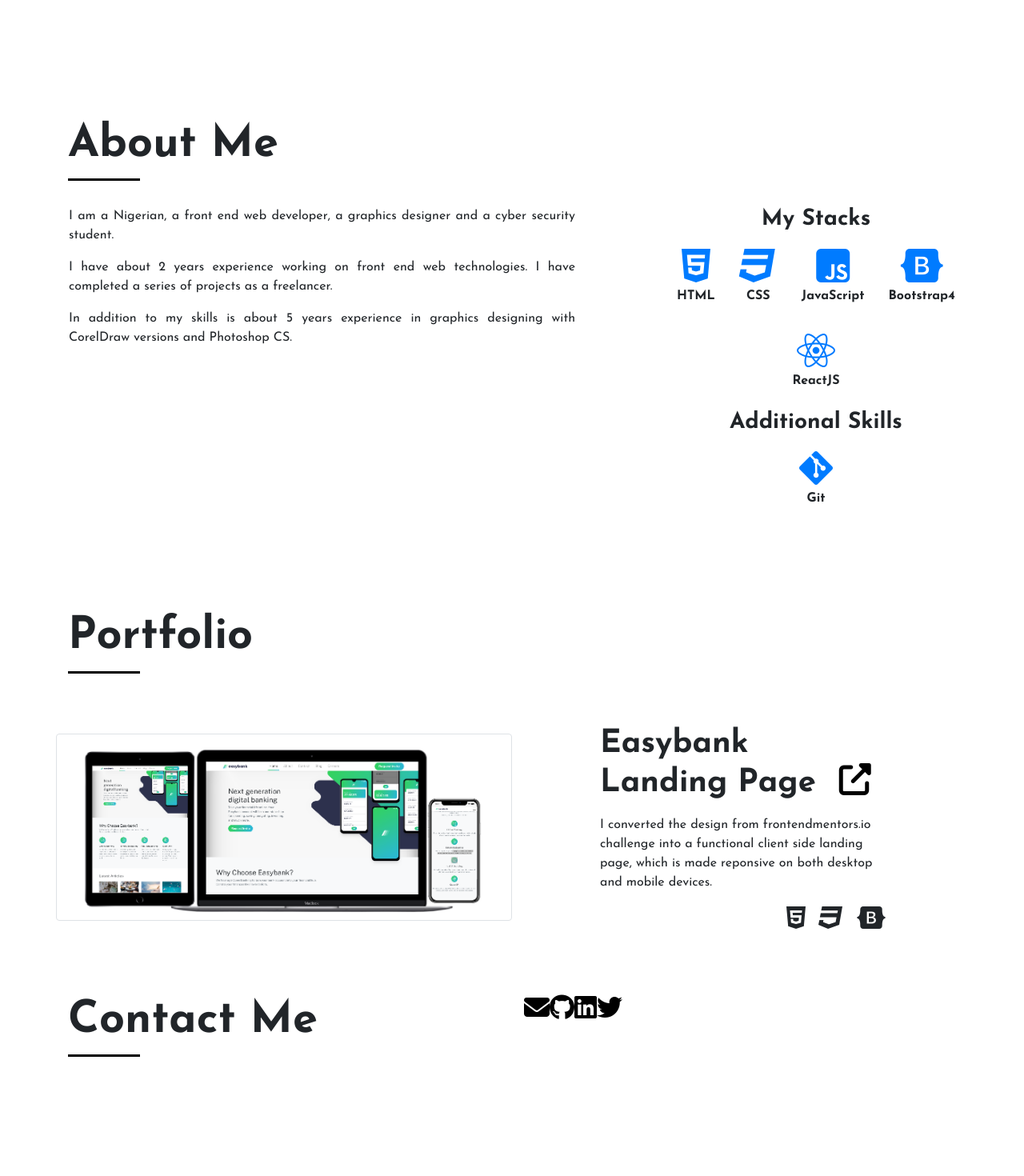
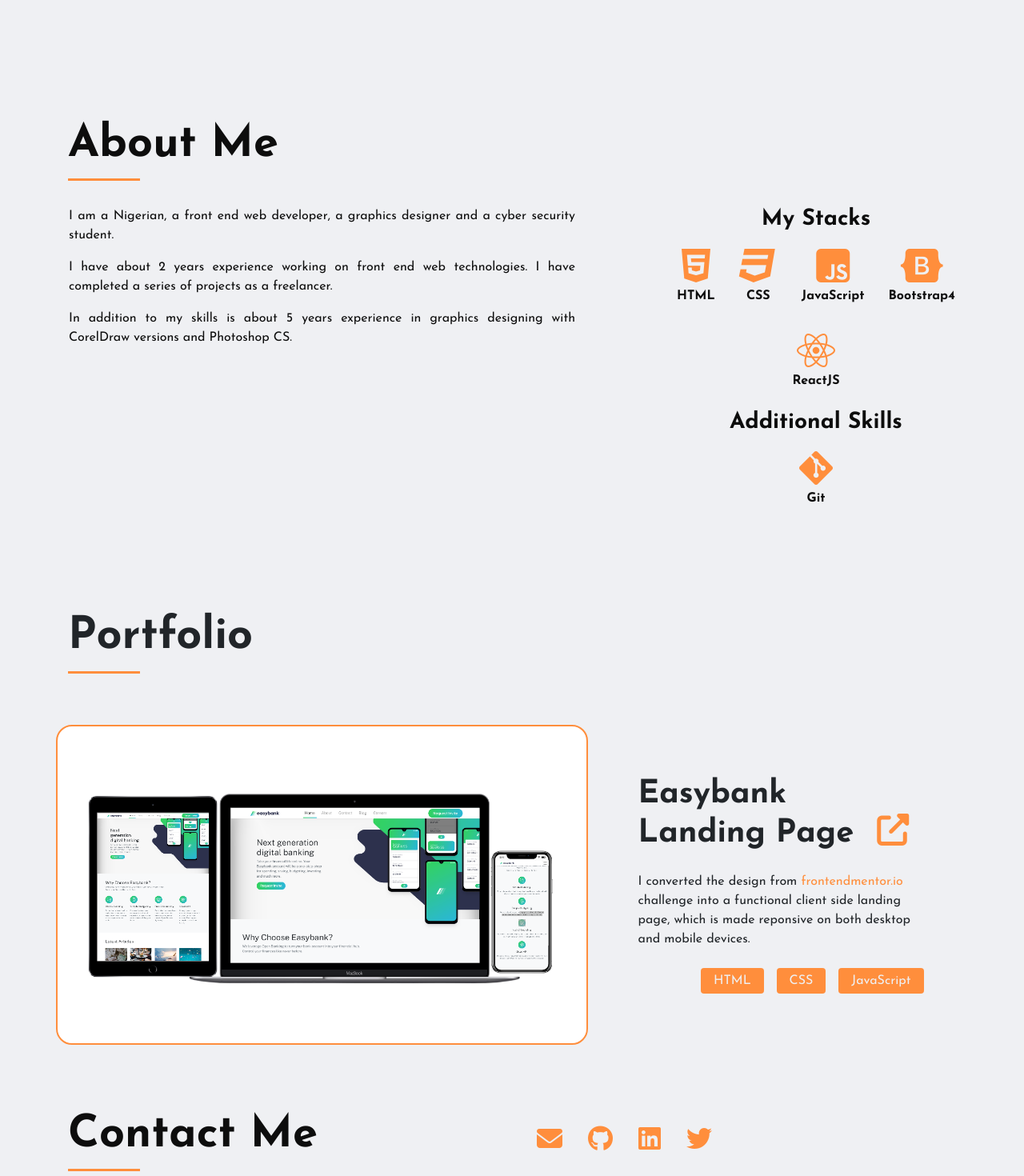
Before and after one commit to devphenom/Tandem-Trivia, a React (Create React App) app: page / in a window 1280 px wide. Shown: the part 780-2250 px from the top of the page at 80% size. Before the commit the page ends 2157 px from the top, so only its background shows below. Built offline with nearby package versions, Linux system fonts and the light colour scheme.

Commit message:
Added aos and responsiveness

```diff
--- a/src/components/About.jsx
+++ b/src/components/About.jsx
@@ -1,12 +1,12 @@
 import React from "react";
 
 const AboutMe = () => (
-  <section id="about" className="py-3">
+  <section id="about" className="p-3">
     <div className="container">
       <div className="row">
         <div className="col">
           <h1
-            className="display-4 font-weight-bold"
+            className="display-4 font-weight-bold headline"
             data-aos="fade-left"
             data-aos-duration="1000"
             // data-aos-delay="250"
@@ -24,7 +24,7 @@ const AboutMe = () => (
         </div>{" "}
       </div>
       <div className="row py-3">
-        <div className="col-md-7 text-justify p-3">
+        <div className="col-md-7 text-justify p-3 p">
           <p
             data-aos="fade-up"
             data-aos-duration="1000"
@@ -53,17 +53,17 @@ const AboutMe = () => (
             designing with CorelDraw versions and Photoshop CS.
           </p>
         </div>
-        <div className="col-md-4 p-3 ml-auto">
+        <div className="col-md-5 col-lg-4 p-3 ml-auto">
           <h3
-            className="text-center font-weight-bold"
-            data-aos="slide-left"
+            className="text-center font-weight-bold headline"
+            data-aos="fade-left"
             data-aos-duration="1500"
             // data-aos-delay="250"
             data-aos-easing="linear"
           >
             My Stacks
           </h3>
-          <div className="row">
+          <div className="row ">
             <div
               className="text-center p-2 mx-auto"
               data-aos="fade-up"
@@ -71,8 +71,8 @@ const AboutMe = () => (
               data-aos-delay="100"
               data-aos-easing="linear"
             >
-              <i class="fab fa-html5 fa-3x text-primary" aria-hidden="true"></i>
-              <p className="font-weight-bold">HTML</p>
+              <i class="fab fa-html5 fa-3x text-orange" aria-hidden="true"></i>
+              <p className="font-weight-bold p">HTML</p>
             </div>
             <div
               className="text-center p-2 mx-auto"
@@ -81,8 +81,8 @@ const AboutMe = () => (
               data-aos-delay="200"
               data-aos-easing="linear"
             >
-              <i class="fab fa-css3 fa-3x text-primary" aria-hidden="true"></i>
-              <p className="font-weight-bold">CSS</p>
+              <i class="fab fa-css3 fa-3x text-orange" aria-hidden="true"></i>
+              <p className="font-weight-bold p">CSS</p>
             </div>
             <div
               className="text-center p-2 mx-auto"
@@ -92,10 +92,10 @@ const AboutMe = () => (
               data-aos-easing="linear"
             >
               <i
-                class="fab fa-js-square fa-3x text-primary"
+                class="fab fa-js-square fa-3x text-orange"
                 aria-hidden="true"
               ></i>
-              <p className="font-weight-bold">JavaScript</p>
+              <p className="font-weight-bold p">JavaScript</p>
             </div>
             <div
               className="text-center p-2 mx-auto"
@@ -105,10 +105,10 @@ const AboutMe = () => (
               data-aos-easing="linear"
             >
               <i
-                class="fab fa-bootstrap fa-3x text-primary"
+                class="fab fa-bootstrap fa-3x text-orange"
                 aria-hidden="true"
               ></i>
-              <p className="font-weight-bold">Bootstrap4</p>
+              <p className="font-weight-bold p">Bootstrap4</p>
             </div>
             <div
               className="text-center p-2 mx-auto"
@@ -117,12 +117,12 @@ const AboutMe = () => (
               data-aos-delay="500"
               data-aos-easing="linear"
             >
-              <i class="fab fa-react fa-3x text-primary" aria-hidden="true"></i>
-              <p className="font-weight-bold">ReactJS</p>
+              <i class="fab fa-react fa-3x text-orange" aria-hidden="true"></i>
+              <p className="font-weight-bold p">ReactJS</p>
             </div>
           </div>
           <h3
-            className="text-center font-weight-bold"
+            className="text-center font-weight-bold headline"
             data-aos="fade-right"
             data-aos-duration="1000"
             data-aos-easing="linear"
@@ -138,10 +138,10 @@ const AboutMe = () => (
               data-aos-easing="linear"
             >
               <i
-                class="fab fa-git-alt fa-3x text-primary"
+                class="fab fa-git-alt fa-3x text-orange"
                 aria-hidden="true"
               ></i>
-              <p className="font-weight-bold">Git</p>
+              <p className="font-weight-bold p">Git</p>
             </div>
           </div>
         </div>
--- a/src/components/App.jsx
+++ b/src/components/App.jsx
@@ -14,7 +14,7 @@ import Contact from "./Contact";
 // });
 
 const App = () => (
-  <div className="">
+  <div className="bg-p">
     <React.Fragment>
       <Navbar />
       <Main />
--- a/src/components/Contact.jsx
+++ b/src/components/Contact.jsx
@@ -1,20 +1,38 @@
 import React from "react";
 
 const Contact = () => (
-  <div id="contact" className="py-2">
+  <div id="contact" className="p-2">
     <div className="container">
-      <div className="row py-5">
+      <div className="row py-5 align-items-center">
         <div className="col-md-6">
-          <h1 className="display-4 font-weight-bold">Contact Me</h1>
-          <div className="underline"></div>
+          <h1
+            className="display-4 font-weight-bold headline"
+            data-aos="fade-left"
+            data-aos-duration="1000"
+            // data-aos-delay="600"
+            data-aos-easing="linear"
+          >
+            Contact Me
+          </h1>
+          <div
+            className="underline mb-4 mb-md-0"
+            data-aos="fade-right"
+            data-aos-duration="1000"
+            data-aos-easing="linear"
+          ></div>
         </div>{" "}
-        {/* </div> */}
-        {/* <div className="row"> */}
-        <div className="col-md-5 links">
+        <div
+          className="col-md-5 links"
+          data-aos="fade-left"
+          data-aos-duration="1500"
+          data-aos-delay="600"
+          data-aos-easing="linear"
+        >
           <a
             href="mailto:aliabdulsamad15@gmail.com"
             target="_blank"
             rel="noopener noreferrer"
+            className="mx-2 p-2"
           >
             <i class="fa fa-envelope fa-2x" aria-hidden="true"></i>
           </a>
@@ -22,6 +40,7 @@ const Contact = () => (
             href="https://www.github.com/devphenom"
             target="_blank"
             rel="noopener noreferrer"
+            className="mx-2 p-2"
           >
             <i class="fab fa-github fa-2x"></i>
           </a>
@@ -29,6 +48,7 @@ const Contact = () => (
             href="https://www.linkedin.com/in/devphenom"
             target="_blank"
             rel="noopener noreferrer"
+            className="mx-2 p-2"
           >
             <i class="fab fa-linkedin fa-2x"></i>
           </a>
@@ -36,6 +56,7 @@ const Contact = () => (
             href="https://www.twitter.com/dev_phenom"
             target="_blank"
             rel="noopener noreferrer"
+            className="mx-2 p-2"
           >
             <i class="fab fa-twitter fa-2x"></i>
           </a>
--- a/src/components/Portfolio.jsx
+++ b/src/components/Portfolio.jsx
@@ -1,40 +1,129 @@
 import React from "react";
 
 const Portfolio = () => (
-  <section id="portfolio" className="py-2">
+  <section id="portfolio" className="p-2">
     <div className="container">
       <div className="row py-5">
         <div className="col">
-          <h1 className="display-4 font-weight-bold">Portfolio</h1>
-          <div className="underline"></div>
+          <h1
+            className="display-4 font-weight-bold"
+            data-aos="fade-right"
+            data-aos-duration="1000"
+            // data-aos-delay="200"
+            data-aos-easing="linear"
+          >
+            Portfolio
+          </h1>
+          <div
+            className="underline"
+            data-aos="fade-left"
+            data-aos-duration="1000"
+            // data-aos-delay="200"
+            data-aos-easing="linear"
+          ></div>
         </div>{" "}
       </div>
       <div className="row py-3 align-items-center">
-        <div className="col-md-6 border rounded">
+        <div
+          className="col-md-7 portimg mx-3 mx-md-0 text-center d-flex align-items-center"
+          data-aos="fade-right"
+          data-aos-duration="1000"
+          data-aos-delay="200"
+          data-aos-easing="linear"
+        >
           <img
             src={require("../imgs/easybanks.png")}
             alt=""
             className="img-fluid"
           />
         </div>
-        <div className="col-md-4 mx-auto">
-          <h1 className="font-weight-bold">
+        <div className="col-md-5 col-lg-4 mx-auto rounded">
+          <h1
+            className="font-weight-bold portfolio-name py-2"
+            data-aos="fade-left"
+            data-aos-duration="1000"
+            data-aos-delay="200"
+            data-aos-easing="linear"
+          >
             Easybank Landing Page{" "}
             <span>
-              <a href="https://easybank-landing-page-sooty.vercel.app/">
+              <a
+                href="https://easybank-landing-page-sooty.vercel.app/"
+                target="_blank"
+                rel="noopener noreferrer"
+              >
                 <i className="fas fa-external-link-alt ml-3"></i>
               </a>
             </span>
           </h1>
-          <p className="my-3">
-            I converted the design from frontendmentors.io challenge into a
-            functional client side landing page, which is made reponsive on both
-            desktop and mobile devices.
+          <p
+            className="my-3"
+            data-aos="fade-left"
+            data-aos-duration="1000"
+            data-aos-delay="300"
+            data-aos-easing="linear"
+          >
+            I converted the design from{" "}
+            <a
+              href="https://frontendmentor.io/"
+              target="_blank"
+              rel="noopener noreferrer"
+              className="link"
+            >
+              frontendmentor.io
+            </a>{" "}
+            challenge into a functional client side landing page, which is made
+            reponsive on both desktop and mobile devices.
           </p>
           <div className="row justify-content-end">
-            <i class="fab fa-html5 fa-2x   px-2"></i>
-            <i class="fab fa-css3 fa-2x   px-2"></i>
-            <i class="fab fa-bootstrap fa-2x   px-2"></i>
+            <span
+              className="px-3 py-1 rounded m-2 bg-main"
+              data-aos="fade-left"
+              data-aos-duration="1000"
+              data-aos-delay="600"
+              data-aos-easing="linear"
+            >
+              HTML
+            </span>
+            <span
+              className="px-3 py-1 rounded m-2 bg-main"
+              data-aos="fade-left"
+              data-aos-duration="1000"
+              data-aos-delay="500"
+              data-aos-easing="linear"
+            >
+              CSS
+            </span>
+            <span
+              className="px-3 py-1 rounded m-2 bg-main"
+              data-aos="fade-left"
+              data-aos-duration="1000"
+              data-aos-delay="400"
+              data-aos-easing="linear"
+            >
+              JavaScript
+            </span>
+            {/* <i
+              class="fab fa-html5 fa-2x px-2"
+              data-aos="fade-left"
+              data-aos-duration="1000"
+              data-aos-delay="600"
+              data-aos-easing="linear"
+            ></i>
+            <i
+              class="fab fa-css3 fa-2x   px-2"
+              data-aos="fade-left"
+              data-aos-duration="1000"
+              data-aos-delay="500"
+              data-aos-easing="linear"
+            ></i>
+            <i
+              class="fab fa-bootstrap fa-2x   px-2"
+              data-aos="fade-left"
+              data-aos-duration="1000"
+              data-aos-delay="400"
+              data-aos-easing="linear"
+            ></i> */}
           </div>
         </div>
       </div>
--- a/src/index.css
+++ b/src/index.css
@@ -5,25 +5,73 @@
 html {
   scroll-behavior: smooth;
 }
+.bg-p {
+  background-color: #eff0f3;
+}
+.headline {
+  color: #0d0d0d;
+}
+.p {
+  color: #0d0d0d;
+}
+.btn-orange {
+  background-color: #ff8e3c !important;
+  color: #0d0d0d !important;
+}
+.text-orange {
+  color: #ff8e3c;
+}
+.bg-main {
+  background-color: #ff8e3c;
+  color: #eff0f3;
+}
+/* .bg-portcard {
+  background-color: #fffffe;
+} */
+.btn-outline-orange {
+  border: 1px solid #ff8e3c !important;
+  color: #0d0d0d !important;
+}
 a {
   text-decoration: none !important;
-  color: black !important;
+  color: #ff8e3c !important;
+}
+.portimg {
+  border: 2px solid #ff8e3c;
+  border-radius: 20px;
+  background-color: white;
+  cursor: pointer;
+  opacity: 1 !important;
+  min-height: 150px !important;
+}
+.portimg:hover {
+  opacity: 0.5 !important;
 }
 .min-100 {
-  min-height: 100vh;
+  min-height: 100vh !important;
 }
 .underline {
   height: 3px;
   width: 90px;
-  background-color: black;
+  background-color: #ff8e3c;
 }
-
+@media screen and (min-width: 425px) {
+  .portimg {
+    min-height: 400px !important;
+  }
+}
 @media screen and (max-width: 425px) {
   .display-3 {
     font-size: 2rem !important;
   }
+  .display-4 {
+    font-size: 2.2rem !important;
+  }
   h5 {
     font-size: 1rem !important;
+  }
+  .portfolio-name {
+    font-size: 2rem !important;
   }
 }
 
```
Also changed, not shown: src/components/Main.jsx (+12 -12 lines), 1 other file (tests, documents, lock files or other folders).
